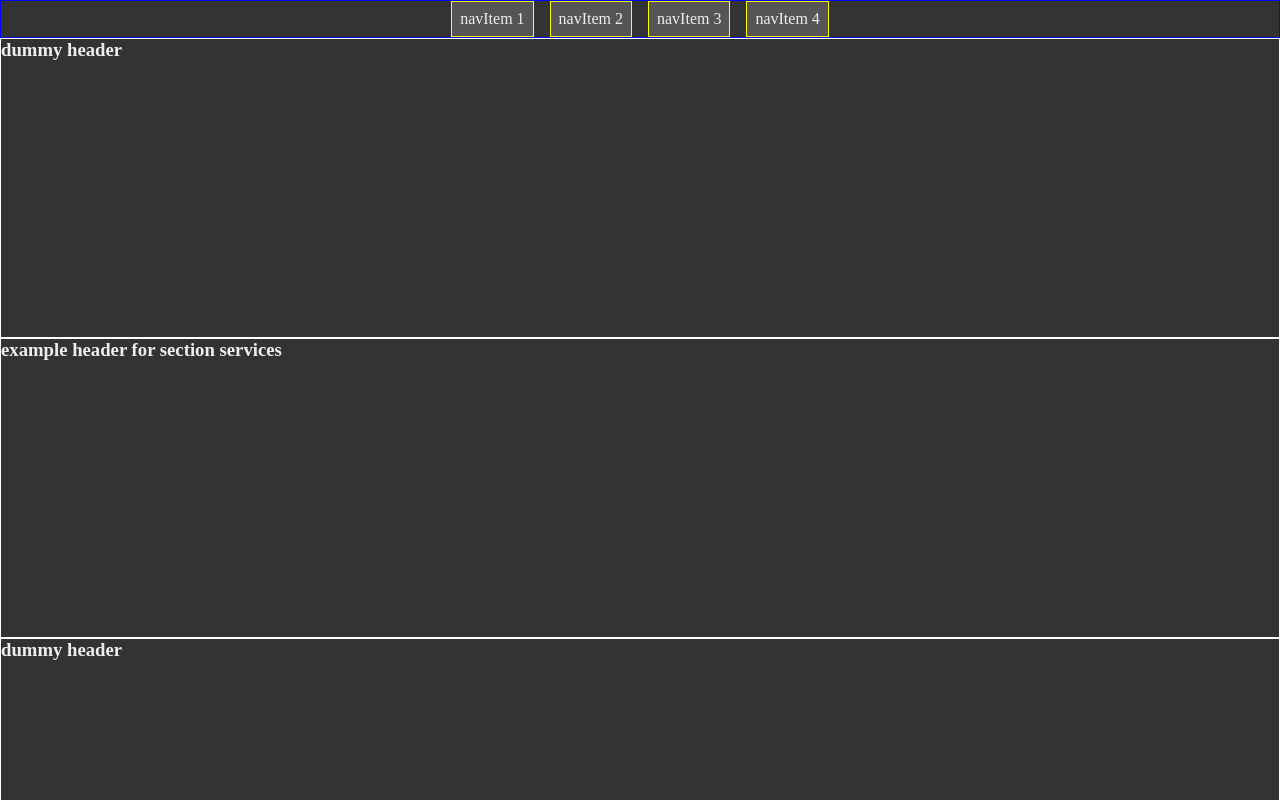
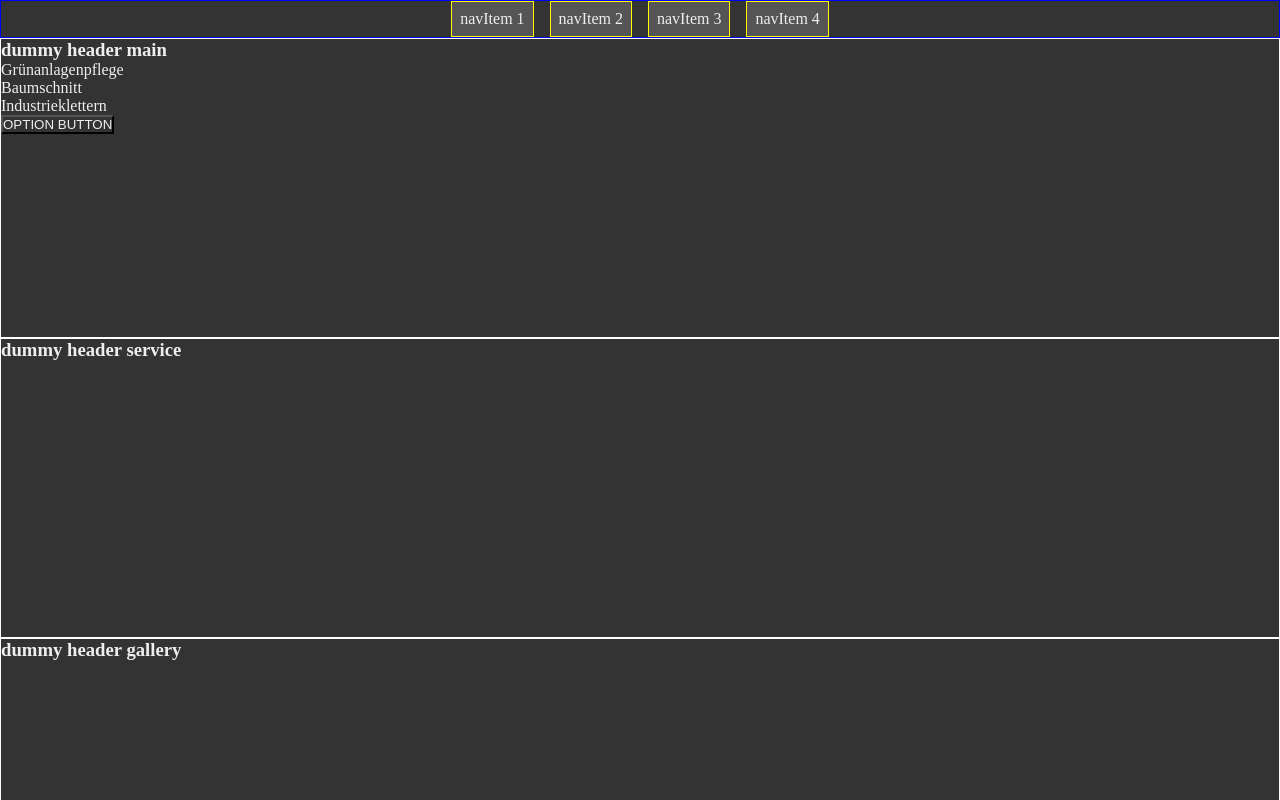
Before and after one commit to Schw4lbe/hp-kv, a Vue app: page / in a window 1280 px wide. Shown: the top 800 px of the page. Built offline with nearby package versions, Linux system fonts and the light colour scheme.

Commit message:
content update and data import. minor changes.

```diff
--- a/src/assets/content.json
+++ b/src/assets/content.json
@@ -1,5 +1,5 @@
 {
-    "navItems": [
+    "navItemData": [
         {
             "title": "navItem 1"
         },
@@ -12,5 +12,16 @@
         {
             "title": "navItem 4"
         }
+    ],
+    "bannerItemData": [
+        {
+            "content": "Grünanlagenpflege"
+        },
+        {
+            "content": "Baumschnitt"
+        },
+        {
+            "content": "Industrieklettern"
+        }
     ]
 }
--- a/src/components/ContactSection.vue
+++ b/src/components/ContactSection.vue
@@ -1,7 +1,7 @@
 <template>
   <section class="section-contact-container">
     <div class="section-contact-background">
-      <h3 class="section-contact-header">dummy header</h3>
+      <h3 class="section-contact-header">dummy header contact</h3>
       <div class="section-contact-engage">
         <!--
         Display cellphone and email.
--- a/src/components/GallerySection.vue
+++ b/src/components/GallerySection.vue
@@ -1,7 +1,7 @@
 <template>
   <section class="section-gallery-container">
     <div class="section-gallery-background">
-      <h3 class="section-gallery-header">dummy header</h3>
+      <h3 class="section-gallery-header">dummy header gallery</h3>
 
       <!--
     Create own component for images here.
--- a/src/components/MainSection.vue
+++ b/src/components/MainSection.vue
@@ -1,19 +1,37 @@
 <template>
   <section class="section-main-container">
     <div class="section-main-background">
-      <h3 class="section-main-header">dummy header</h3>
+      <h3 class="section-main-header">dummy header main</h3>
       <div class="section-main-banner-container">
         <div class="section-main-logo"></div>
-        <div class="section-main-header"></div>
-        <div class="section-main-options"></div>
+        <div class="section-main-content">
+          <div
+            v-for="(item, index) in bannerContent"
+            :key="index"
+            class="banner-content"
+          >
+            {{ item.content }}
+          </div>
+        </div>
+        <div class="section-main-options">
+          <button class="main-option-btn">OPTION BUTTON</button>
+        </div>
       </div>
     </div>
   </section>
 </template>
 
 <script>
+import contentData from "../assets/content.json";
+
 export default {
   name: "MainSection",
+
+  data() {
+    return {
+      bannerContent: contentData.bannerItemData,
+    };
+  },
 };
 </script>
 
--- a/src/components/NavbarMain.vue
+++ b/src/components/NavbarMain.vue
@@ -7,14 +7,14 @@
 </template>
 
 <script>
-import data from "../assets/content.json";
+import navData from "../assets/content.json";
 
 export default {
   name: "NavbarMain",
 
   data() {
     return {
-      navItems: data.navItems,
+      navItems: navData.navItemData,
     };
   },
 
--- a/src/components/ServiceSection.vue
+++ b/src/components/ServiceSection.vue
@@ -1,9 +1,7 @@
 <template>
   <section class="section-service-container">
     <div class="section-service-background">
-      <h3 class="section-service-header">
-        example header for section services
-      </h3>
+      <h3 class="section-service-header">dummy header service</h3>
       <div class="section-service-items">
         <!--
         some service items comming here.
```
